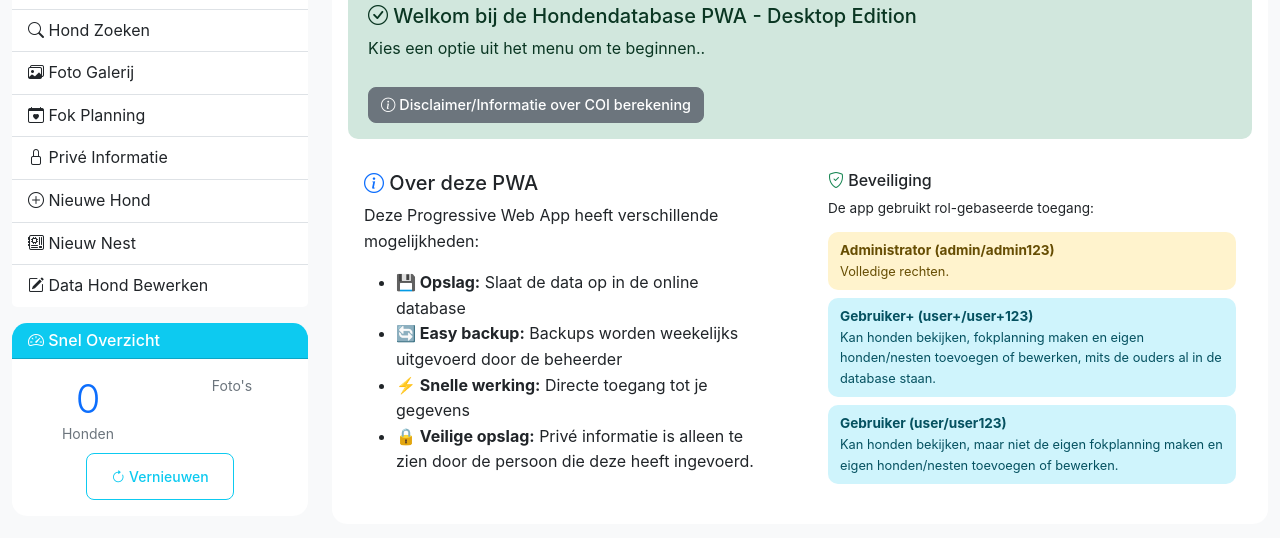
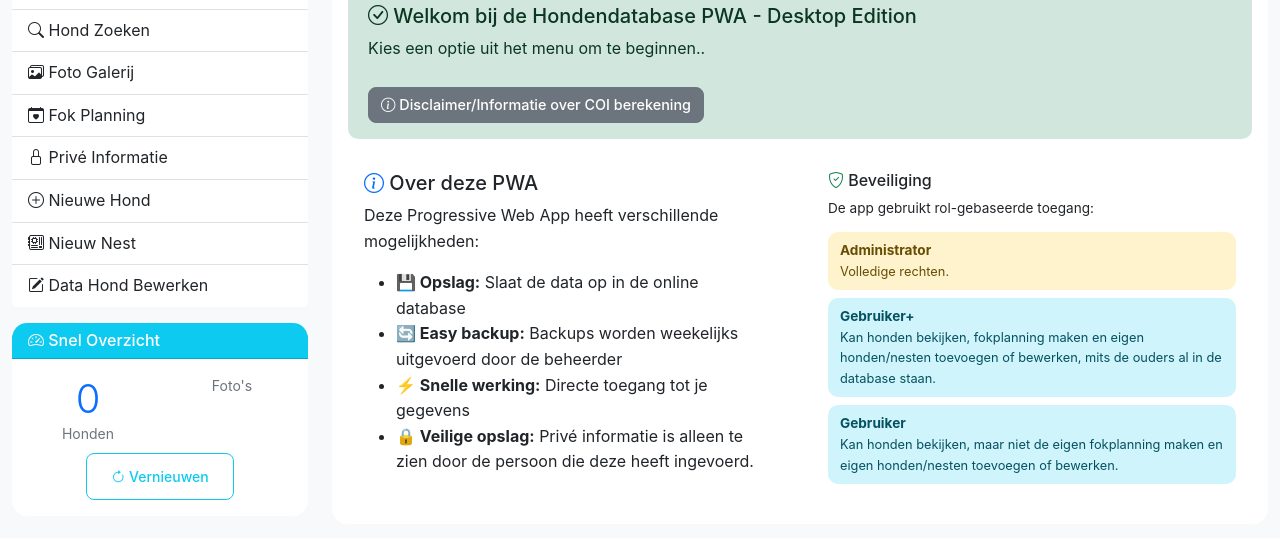
Before and after one commit to LAScholten/modern-pwa, a website: page app.html in a window 1280 px wide. Shown: the part 174-712 px from the top of the page. Drawn offline with nearby package versions, Linux system fonts and the light colour scheme; no server answers; sample sign-in values are in the browser's storage.

```diff
--- a/app.html
+++ b/app.html
@@ -580,11 +580,11 @@
                 feature6: "Data importeren/exporteren",
                 security: "Beveiliging",
                 roleBasedAccess: "De app gebruikt rol-gebaseerde toegang:",
-                adminRole: "Administrator (admin/admin123)",
+                adminRole: "Administrator",
                 adminRights: "Volledige rechten.",
-                userPlusRole: "Gebruiker+ (user+/user+123)",
+                userPlusRole: "Gebruiker+",
                 userPlusRights: "Kan honden bekijken, fokplanning maken en eigen honden/nesten toevoegen of bewerken, mits de ouders al in de database staan.",
-                userRole: "Gebruiker (user/user123)",
+                userRole: "Gebruiker",
                 userRights: "Kan honden bekijken, maar niet de eigen fokplanning maken en eigen honden/nesten toevoegen of bewerken.",
                 disclaimerBtn: "Disclaimer/Informatie over COI berekening",
                 installPWA: "Maak Snelkoppeling"
@@ -622,11 +622,11 @@
                 feature6: "Import/Export data",
                 security: "Security",
                 roleBasedAccess: "The app uses role-based access:",
-                adminRole: "Administrator (admin/admin123)",
+                adminRole: "Administrator",
                 adminRights: "Full rights.",
-                userPlusRole: "User+ (user+/user+123)",
+                userPlusRole: "User+",
                 userPlusRights: "Can view dogs, create breeding plans, and add/edit own dogs/litters, if provided parents are already in the database.",
-                userRole: "User (user/user123)",
+                userRole: "User",
                 userRights: "Can view dogs, but cannot create own breeding plans and add/edit own dogs/litters.",
                 disclaimerBtn: "Disclaimer/Information about COI calculation",
                 installPWA: "Create Shortcut"
@@ -664,11 +664,11 @@
                 feature6: "Daten importieren/exportieren",
                 security: "Sicherheit",
                 roleBasedAccess: "Die App verwendet rollenbasierte Zugriffe:",
-                adminRole: "Administrator (admin/admin123)",
+                adminRole: "Administrator",
                 adminRights: "Volle Rechte.",
-                userPlusRole: "Benutzer+ (user+/user+123)",
+                userPlusRole: "Benutzer+",
                 userPlusRights: "Kann Hunde ansehen, Zuchtpläne erstellen und eigene Hunde/Würfe hinzufügen oder bearbeiten, vorausgesetzt die Eltern sind bereits in der Datenbank.",
-                userRole: "Benutzer (user/user123)",
+                userRole: "Benutzer",
                 userRights: "Kann Hunde ansehen, aber keine eigenen Zuchtpläne erstellen und keine eigenen Hunde/Würfe hinzufügen oder bearbeiten.",
                 disclaimerBtn: "Disclaimer/Information zur COI Berechnung",
                 installPWA: "Verknüpfung erstellen"
```
